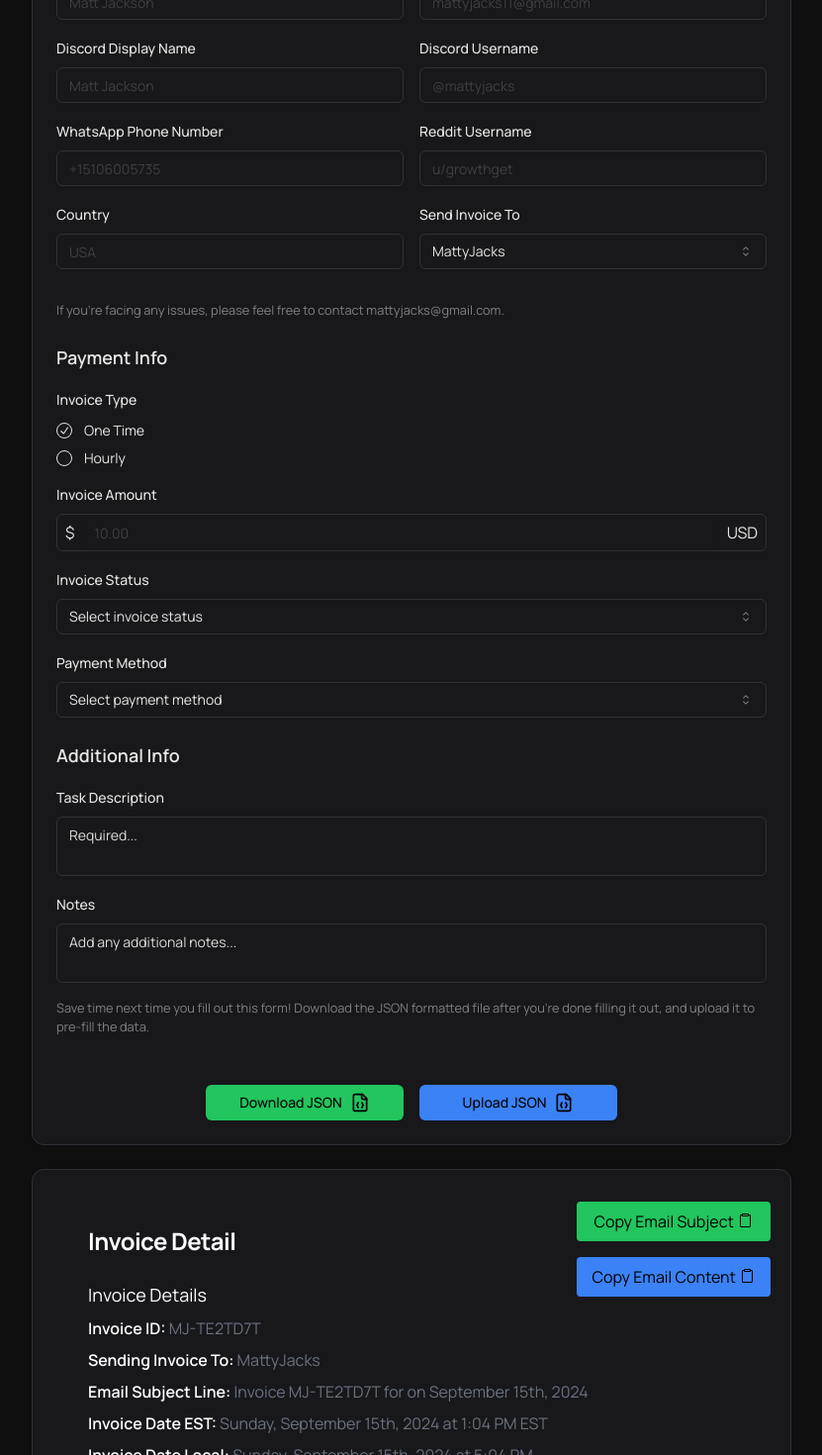
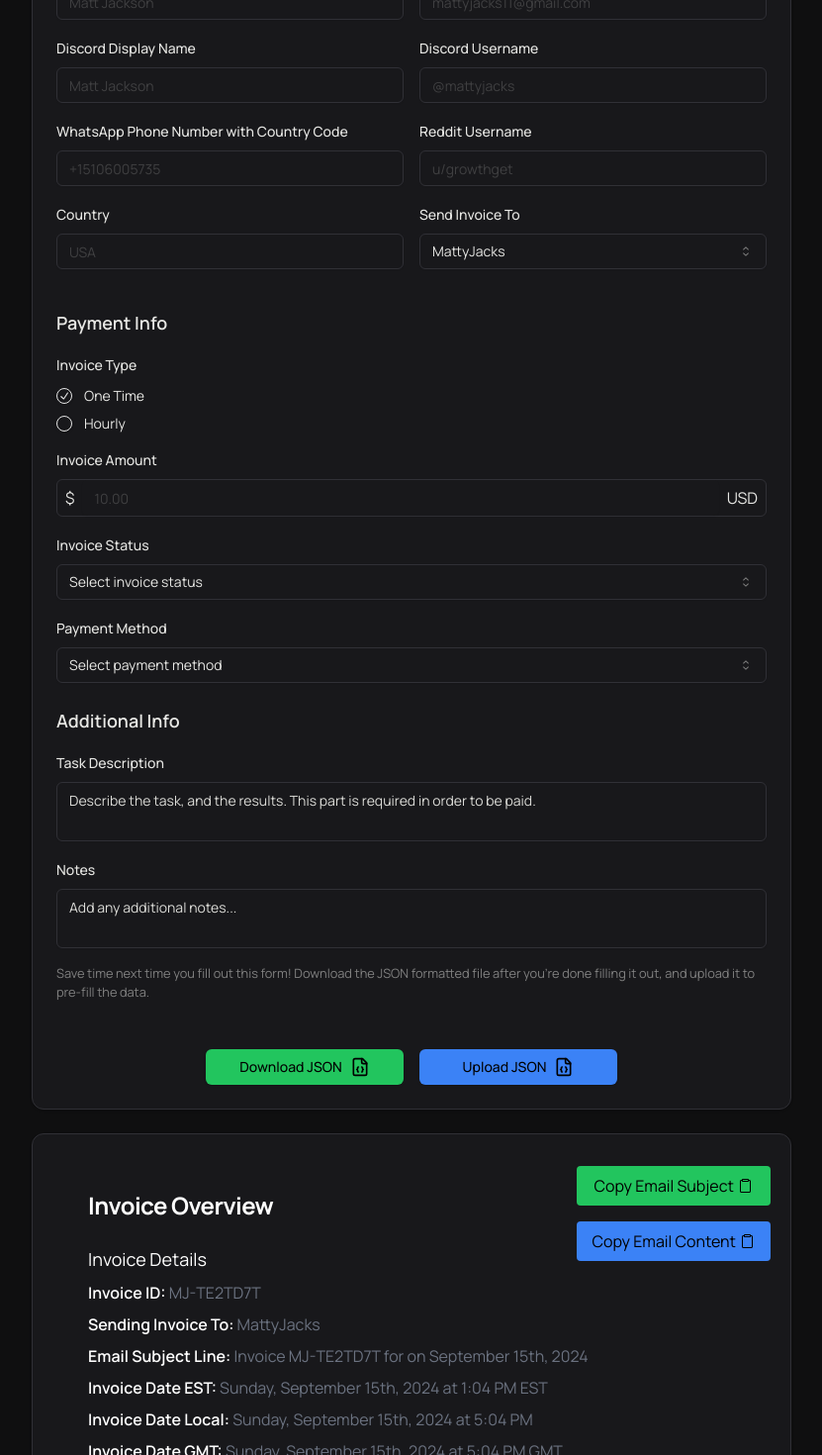
Before and after one commit to mattyjacks/invoice-mattyjacks-nextjs, a Next.js app: page / in a window 1280 px wide. Shown: the part 239-1709 px from the top of the page at 99% size, without its empty margins (224-1055 px from the left). Built offline with nearby package versions, Linux system fonts and the light colour scheme.

Commit message:
Last commit

```diff
--- a/components/InvoicePreview.tsx
+++ b/components/InvoicePreview.tsx
@@ -108,7 +108,7 @@ Notes: ${formValues.notes}
   return (
     <Card className="max-w-3xl mx-auto p-6 sm:p-8 relative">
       <CardHeader>
-        <CardTitle className="text-2xl font-bold text-white">Invoice Detail</CardTitle>
+        <CardTitle className="text-2xl font-bold text-white">Invoice Overview</CardTitle>
       </CardHeader>
       <CardContent className="space-y-4">
         <div className="space-y-2">
--- a/components/component/form.tsx
+++ b/components/component/form.tsx
@@ -330,7 +330,7 @@ export function FormN() {
                     name="phoneNumber"
                     render={({ field }) => (
                       <FormItem>
-                        <FormLabel>WhatsApp Phone Number</FormLabel>
+                        <FormLabel>WhatsApp Phone Number with Country Code</FormLabel>
                         <FormControl>
                           <Input placeholder="+15106005735" {...field} />
                         </FormControl>
@@ -371,7 +371,7 @@ export function FormN() {
   <Select
      onValueChange={(newValue) => {
       if (newValue === "custom") {
-        form.setValue("invoiceId", "INV-" + Math.random().toString(36).substr(2, 7));
+        form.setValue("invoiceId", "INV-" + Math.random().toString(36).substr(2, 7).toUpperCase());
       } else {
         form.setValue("invoiceId", generateInvoiceID(newValue));
       }
@@ -400,9 +400,9 @@ export function FormN() {
       name="customName"
       render={({ field }) => (
         <FormItem>
-          <FormLabel>Custom Name</FormLabel>
+          <FormLabel>Custom Company Name to Invoice</FormLabel>
           <FormControl>
-            <Input placeholder="Enter custom name" {...field} />
+            <Input placeholder="Enter Custom Company Name to Invoice" {...field} />
           </FormControl>
           <FormMessage />
         </FormItem>
@@ -424,7 +424,7 @@ export function FormN() {
   </>
 )}
 
-{/* Instructions Section */}
+{/* Instructions Section
 <div className="mt-4">
   {selectedRecipient === "MattyJacks" && (
     <p style={{ fontSize: '0.8em', color: 'grey' }} className="whitespace-nowrap">
@@ -447,6 +447,7 @@ export function FormN() {
     </p>
   )}
 </div>
+*/}
 
 
 
@@ -627,7 +628,7 @@ export function FormN() {
                         <SelectContent>
                           <SelectItem value="ltc-crypto">LTC Crypto</SelectItem>
                           <SelectItem value="paypal">
-                            Paypal Goods And Services
+                            Paypal Goods and Services
                           </SelectItem>
                           <SelectItem value="others">
                             Other as Discussed
@@ -829,7 +830,7 @@ export function FormN() {
   <FormControl>
     <React.Fragment>
       <Textarea
-        placeholder="Required..."
+        placeholder="Describe the task, and the results. This part is required in order to be paid."
         className="resize-none placeholder-grey" // Add class for placeholder styling
         {...field}
       />
```
